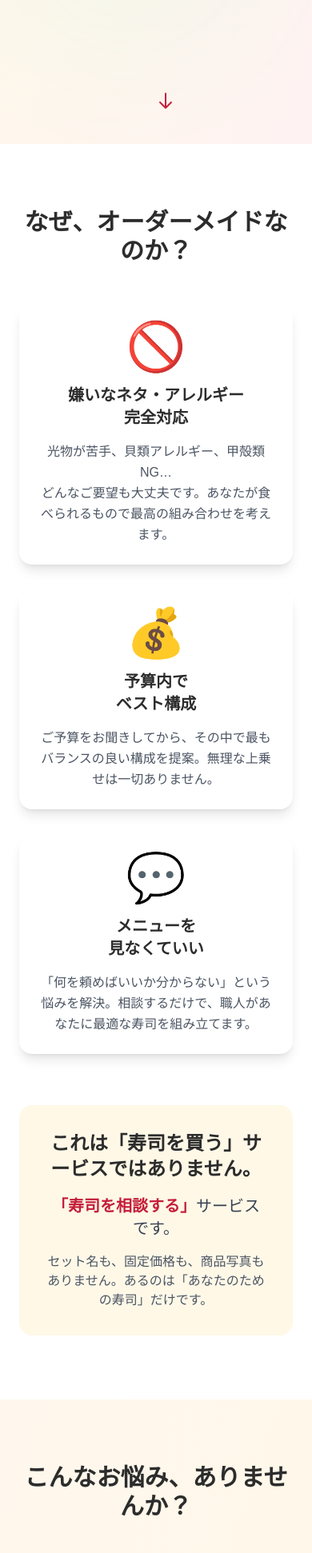
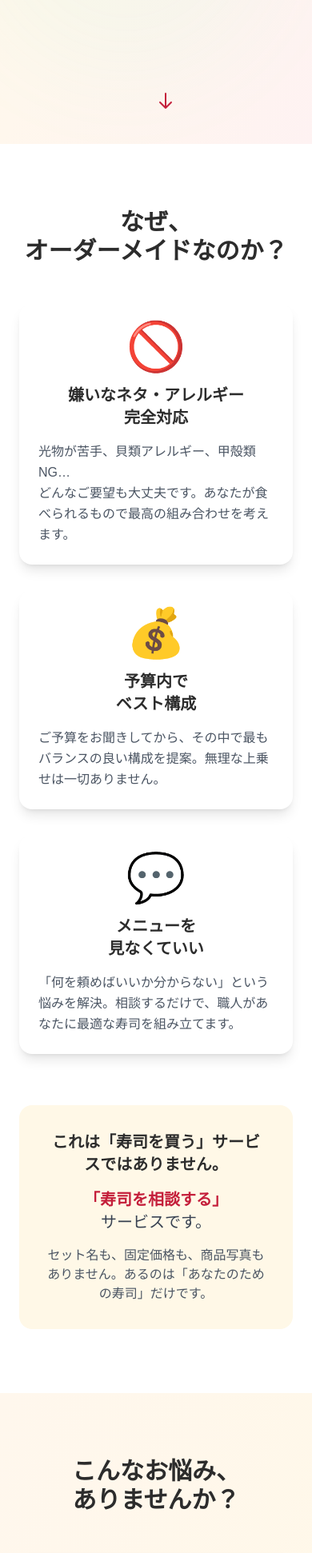
Before and after one commit to yasuhiro-jj/sushi-customize-lp, a Next.js app: page / in a window 390 px wide. Shown: the part 664-2606 px from the top of the page at 80% size. Built offline with nearby package versions, Linux system fonts and the light colour scheme.

Commit message:
UI調整とレスポンシブ対応の改善

```diff
--- a/app/page.tsx
+++ b/app/page.tsx
@@ -12,7 +12,7 @@ export default function Home() {
       <section className="py-20 px-6 bg-gradient-to-br from-orange-50 to-sushi-cream">
         <div className="max-w-4xl mx-auto">
           <h2 className="section-title">
-            こんなお悩み、ありませんか？
+            こんなお悩み、<br className="block md:hidden" />ありませんか？
           </h2>
 
           <div className="space-y-4 mb-12">
@@ -71,7 +71,7 @@ export default function Home() {
               </div>
               <h3 className="text-xl font-bold mb-2 text-sushi-dark">提案</h3>
               <p className="text-gray-600">
-                あなた専用の寿司構成をご提案させていただきます。
+                あなた専用の寿司構成を<br className="block md:hidden" />ご提案させていただきます。
               </p>
             </div>
 
@@ -91,7 +91,7 @@ export default function Home() {
       {/* 最終CTAセクション */}
       <section className="py-20 px-6 bg-gradient-to-br from-sushi-red to-red-700 text-white">
         <div className="max-w-3xl mx-auto text-center">
-          <h2 className="text-4xl md:text-5xl font-bold mb-6">
+          <h2 className="text-3xl md:text-4xl font-bold mb-6">
             あなたの為の、<br className="hidden md:block" />お寿司をご用意します。
           </h2>
           <p className="text-xl mb-8 opacity-90">
--- a/components/Features.tsx
+++ b/components/Features.tsx
@@ -23,20 +23,20 @@ export default function Features() {
     <section className="py-20 px-6 bg-white">
       <div className="max-w-6xl mx-auto">
         <h2 className="section-title">
-          なぜ、オーダーメイドなのか？
+          なぜ、<br className="block md:hidden" />オーダーメイドなのか？
         </h2>
 
         <div className="grid md:grid-cols-3 gap-8">
           {features.map((feature, index) => (
             <div
               key={index}
-              className="card text-center hover:-translate-y-2"
+              className="card hover:-translate-y-2"
             >
-              <div className="text-6xl mb-4">{feature.icon}</div>
-              <h3 className="text-xl font-bold mb-4 text-sushi-dark whitespace-pre-line">
+              <div className="text-6xl mb-4 text-center">{feature.icon}</div>
+              <h3 className="text-xl font-bold mb-4 text-sushi-dark whitespace-pre-line text-center">
                 {feature.title}
               </h3>
-              <p className="text-gray-600 leading-relaxed whitespace-pre-line">
+              <p className="text-gray-600 leading-relaxed whitespace-pre-line text-left">
                 {feature.description}
               </p>
             </div>
@@ -45,11 +45,12 @@ export default function Features() {
 
         {/* 追加の説明セクション */}
         <div className="mt-16 bg-sushi-cream rounded-2xl p-8 md:p-12 text-center">
-          <h3 className="text-2xl font-bold mb-4 text-sushi-dark">
+          <h3 className="text-xl md:text-2xl font-bold mb-4 text-sushi-dark">
             これは「寿司を買う」サービスではありません。
           </h3>
           <p className="text-xl text-gray-700 mb-2">
-            <span className="text-sushi-red font-bold">「寿司を相談する」</span>サービスです。
+            <span className="text-sushi-red font-bold">「寿司を相談する」</span><br />
+            サービスです。
           </p>
           <p className="text-gray-600 mt-4">
             セット名も、固定価格も、商品写真もありません。<br className="hidden md:block" />
```
Also changed, not shown: 1 other file (tests, documents, lock files or other folders).
